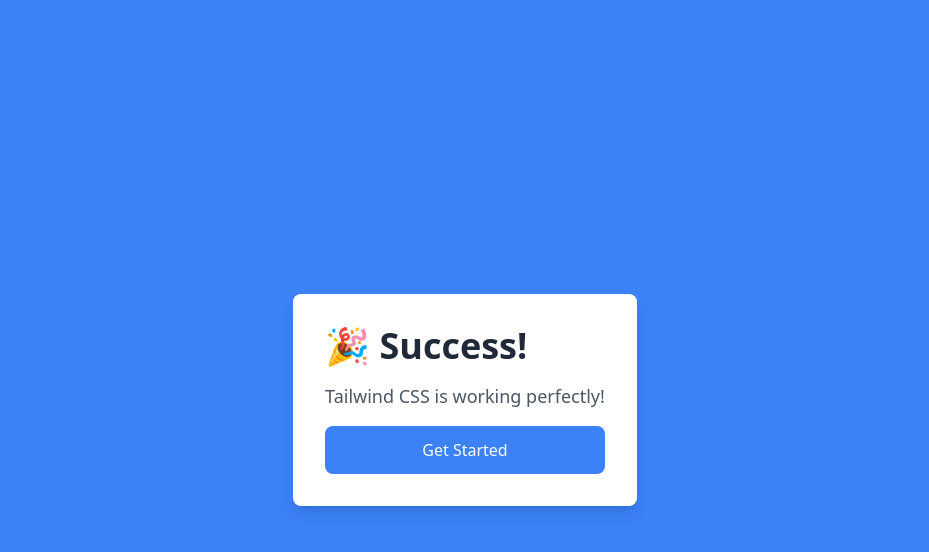
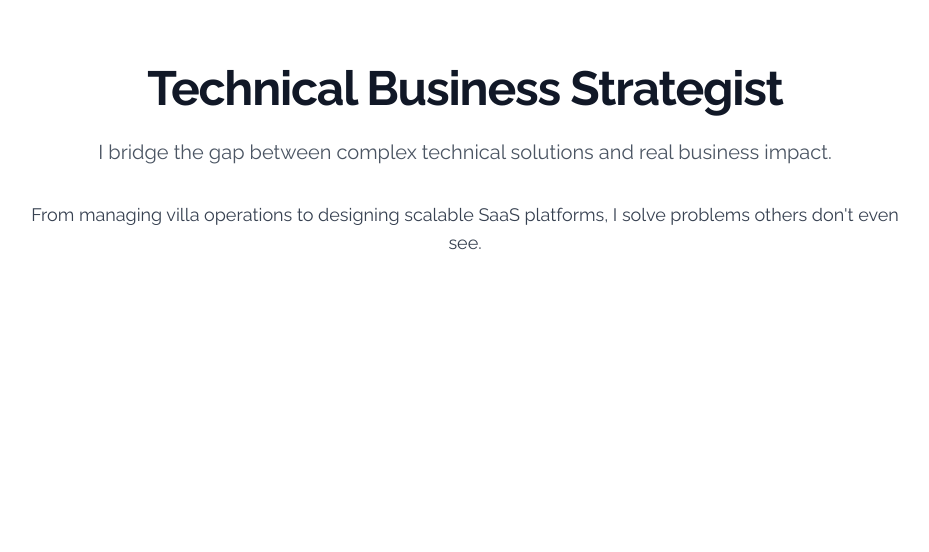
Before and after one commit to Sandith02/portfolio-v2, a React (Vite) app in the folder main-site/: page / in a window 1280 px wide. Shown: the top 552 px of the page, without its empty margins (175-1104 px from the left). Built offline with nearby package versions, Linux system fonts and the light colour scheme.

Commit message:
Add SplashScreen component and integrate it into the main App layout

```diff
--- a/main-site/index.html
+++ b/main-site/index.html
@@ -3,6 +3,9 @@
   <head>
     <meta charset="UTF-8" />
     <link rel="icon" type="image/svg+xml" href="/vite.svg" />
+    <link rel="preconnect" href="https://fonts.googleapis.com">
+    <link rel="preconnect" href="https://fonts.gstatic.com" crossorigin>
+    <link href="https://fonts.googleapis.com/css2?family=Raleway:ital,wght@0,100;0,200;0,300;0,400;0,500;0,600;0,700;0,800;0,900;1,100;1,200;1,300;1,400;1,500;1,600;1,700;1,800;1,900&display=swap" rel="stylesheet">
     <meta name="viewport" content="width=device-width, initial-scale=1.0" />
     <title>Vite + React</title>
     <script src="https://cdn.tailwindcss.com"></script>
--- a/main-site/src/App.jsx
+++ b/main-site/src/App.jsx
@@ -1,19 +1,57 @@
+import React, { useState } from 'react';
+import SplashScreen from './components/pages/SplashScreen';
+
 function App() {
+  const [showSplash, setShowSplash] = useState(true);
+
+  const handleSplashComplete = () => {
+    setShowSplash(false);
+  };
+
   return (
-    <div className="min-h-screen bg-blue-500 flex items-center justify-center">
-      <div className="bg-white p-8 rounded-lg shadow-lg max-w-md">
-        <h1 className="text-4xl font-bold text-gray-800 mb-4">
-          🎉 Success!
-        </h1>
-        <p className="text-lg text-gray-600 mb-4">
-          Tailwind CSS is working perfectly!
-        </p>
-        <button className="w-full bg-blue-500 text-white px-6 py-3 rounded-lg hover:bg-blue-600 transition duration-200">
-          Get Started
-        </button>
-      </div>
+    <div className="min-h-screen bg-white font-raleway">
+      {showSplash && <SplashScreen onComplete={handleSplashComplete} />}
+
+      {!showSplash && (
+        <div className="animate-fade-in">
+          {/* Your main portfolio content goes here */}
+          <div className="container mx-auto px-6 py-16">
+            <div className="max-w-4xl mx-auto text-center">
+              <h1 className="text-5xl font-bold text-gray-900 mb-6 tracking-tight">
+                Technical Business Strategist
+              </h1>
+              <p className="text-xl text-gray-600 leading-relaxed mb-8">
+                I bridge the gap between complex technical solutions and real business impact.
+              </p>
+              <div className="text-lg text-gray-700">
+                <p className="mb-4">
+                  From managing villa operations to designing scalable SaaS platforms,
+                  I solve problems others don't even see.
+                </p>
+              </div>
+            </div>
+          </div>
+        </div>
+      )}
+
+      <style jsx>{`
+        .animate-fade-in {
+          animation: fadeInUp 0.8s ease-out;
+        }
+
+        @keyframes fadeInUp {
+          from {
+            opacity: 0;
+            transform: translateY(30px);
+          }
+          to {
+            opacity: 1;
+            transform: translateY(0);
+          }
+        }
+      `}</style>
     </div>
-  )
+  );
 }
 
-export default App
+export default App;
--- /dev/null
+++ b/main-site/src/components/pages/SplashScreen.jsx
@@ -0,0 +1,51 @@
+import React, { useState, useEffect } from 'react';
+
+const SplashScreen = ({ onComplete }) => {
+  const [isVisible, setIsVisible] = useState(true);
+  const [isLoaded, setIsLoaded] = useState(false);
+
+  useEffect(() => {
+    // Simulate loading
+    setTimeout(() => setIsLoaded(true), 800);
+
+    // Auto-hide after animation
+    setTimeout(() => {
+      setIsVisible(false);
+      setTimeout(() => onComplete?.(), 400);
+    }, 2200);
+  }, [onComplete]);
+
+  if (!isVisible) return null;
+
+  return (
+    <div className="fixed inset-0 bg-gray-50 flex items-center justify-center z-50 transition-all duration-500">
+      <div className="text-center">
+        {/* Clean Logo */}
+        <div className={`mb-6 transition-all duration-700 ${isLoaded ? 'scale-100 opacity-100' : 'scale-90 opacity-0'}`}>
+          <div className="w-16 h-16 mx-auto bg-slate-800 rounded-lg flex items-center justify-center shadow-sm mb-4">
+            <span className="text-xl font-semibold text-white tracking-wider">ST</span>
+          </div>
+        </div>
+
+        {/* Name with fade-in */}
+        <div className={`transition-all duration-700 delay-300 ${isLoaded ? 'opacity-100 translate-y-0' : 'opacity-0 translate-y-4'}`}>
+          <h1 className="text-xl font-bold text-gray-800 mb-1 tracking-wide">
+            Sandith Thenuwara
+          </h1>
+          <p className="text-sm text-gray-600 font-medium tracking-wide">
+            Technical Business Strategist
+          </p>
+        </div>
+
+        {/* Subtle loading indicator */}
+        <div className={`mt-8 transition-all duration-700 delay-500 ${isLoaded ? 'opacity-100' : 'opacity-0'}`}>
+          <div className="w-32 h-0.5 bg-gray-200 mx-auto rounded-full overflow-hidden">
+            <div className="h-full bg-slate-600 rounded-full animate-pulse" style={{ width: '60%' }} />
+          </div>
+        </div>
+      </div>
+    </div>
+  );
+};
+
+export default SplashScreen;
--- a/main-site/src/index.css
+++ b/main-site/src/index.css
@@ -0,0 +1,4 @@
+body {
+  margin: 0;
+  font-family: 'Raleway', sans-serif;
+}
```
